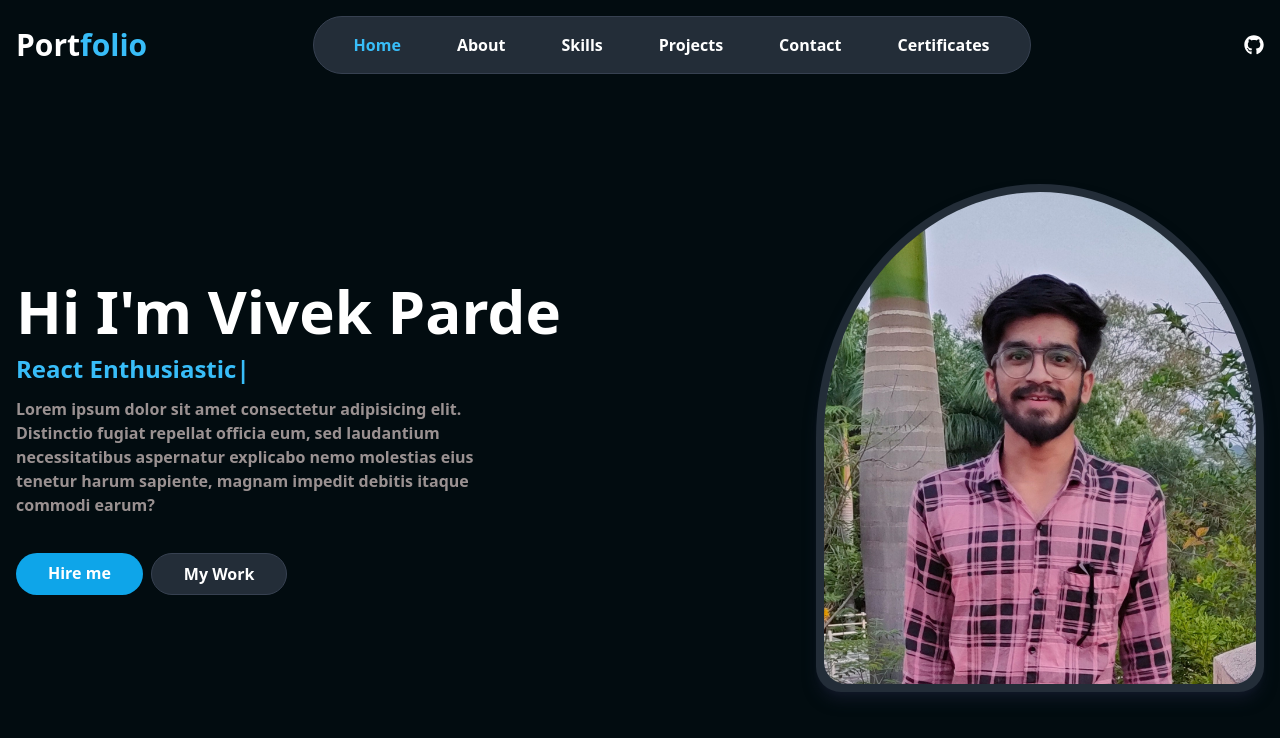
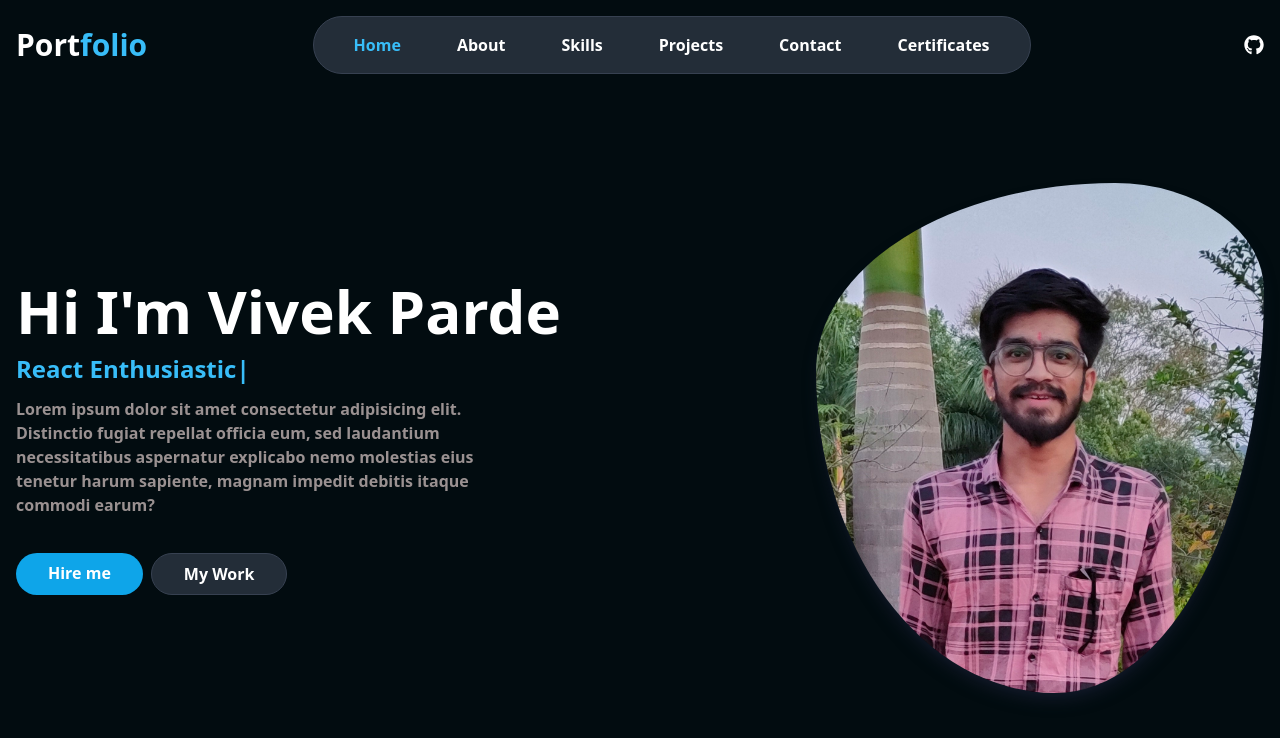
Before and after one commit to vivek3454/Portfolio, a React (Vite) app: page / in a window 1280 px wide. Shown: the top 738 px of the page. Built offline with nearby package versions, Linux system fonts and the light colour scheme; some icons are missing.

Commit message:
Added transitions

```diff
--- a/src/index.css
+++ b/src/index.css
@@ -2,14 +2,62 @@
 @tailwind components;
 @tailwind utilities;
 
-body{
+body {
     background: #020c10;
     color: #fff;
     font-weight: 800;
     overflow-x: hidden;
 }
 
-::selection{
+::selection {
     background: rgb(41, 194, 255);
     color: #fff;
 }
+
+.animate {
+    animation: anim 30s infinite;
+}
+
+@keyframes anim {
+
+    0%,
+    100% {
+        border-radius: 30% 70% 70% 30% / 30% 52% 48% 70%;
+    }
+
+    10% {
+        border-radius: 50% 50% 20% 80% / 25% 80% 20% 75%;
+    }
+
+    20% {
+        border-radius: 67% 33% 47% 53% / 37% 20% 80% 63%;
+    }
+
+    30% {
+        border-radius: 39% 61% 47% 53% / 37% 40% 60% 63%;
+    }
+
+    40% {
+        border-radius: 39% 61% 82% 18% / 74% 40% 60% 26%;
+    }
+
+    50% {
+        border-radius: 100%;
+    }
+
+    60% {
+        border-radius: 50% 50% 53% 47% / 72% 69% 31% 28%;
+    }
+
+    70% {
+        border-radius: 50% 50% 53% 47% / 26% 22% 78% 74%;
+    }
+
+    80% {
+        border-radius: 50% 50% 53% 47% / 26% 69% 31% 74%;
+    }
+
+    90% {
+        border-radius: 20% 80% 20% 80% / 20% 80% 20% 80%;
+    }
+}
--- a/src/pages/About.jsx
+++ b/src/pages/About.jsx
@@ -3,7 +3,7 @@ import { AiFillProject } from "react-icons/ai";
 import { MdVerified } from "react-icons/md";
 import { BsFillArrowDownCircleFill } from "react-icons/bs";
 import myResume from "../assets/myResume.pdf";
-import aboutGif from "../assets/images/aboutGif.gif";
+import aboutGif from "../assets/images/Developer.gif";
 
 const About = () => {
   return (
@@ -11,7 +11,7 @@ const About = () => {
       <div className="flex justify-between items-center gap-8 flex-col lg:flex-row mt-10">
         <div>
           <div
-            className="bg-[#232d38] max-w-sm p-2 shadow-lg rounded-xl shadow-gray-900">
+            className="bg-[#232d38] max-w-sm rounded-xl">
             <img src={aboutGif} className="w-full rounded-lg" alt="Home" />
           </div>
         </div>
--- a/src/pages/Home.jsx
+++ b/src/pages/Home.jsx
@@ -10,7 +10,7 @@ const Home = () => {
         <h1 className="text-6xl">Hi I&apos;m Vivek Parde</h1>
         <TypeAnimation
           sequence={[
-            "Full Stack Developer",
+            "Full Stack Web Developer",
             1000,
             "React Enthusiastic",
             1000,
@@ -21,7 +21,6 @@ const Home = () => {
           className="text-2xl text-sky-400"
           repeat={Infinity}
         />
-        {/* <p className="text-2xl"></p> */}
         <p className="max-w-lg text-[#9a9191]">Lorem ipsum dolor sit amet consectetur adipisicing elit. Distinctio fugiat repellat officia eum, sed laudantium necessitatibus aspernatur explicabo nemo molestias eius tenetur harum sapiente, magnam impedit debitis itaque commodi earum?</p>
         <div className="flex gap-2 mt-6">
           <Link to={"/contact"} className="px-8 py-2 bg-sky-500 hover:bg-sky-600 rounded-full">Hire me</Link>
@@ -30,8 +29,10 @@ const Home = () => {
       </div>
       <div>
         <div
-          className="bg-[#232d38] max-w-md rounded-[90%_90%_45px_45px] p-2 shadow-lg shadow-gray-900">
-          <img src={homeImg} className="w-full h-full rounded-[90%_90%_40px_40px]" alt="Home" />
+          className="animate max-w-md overflow-hidden shadow-lg shadow-gray-900"
+          style={{ borderRadius: "30% 70% 70% 30% / 30% 36% 64% 70%" }}
+        >
+          <img src={homeImg} className="w-full h-full" alt="Home" />
         </div>
       </div>
     </section>
--- a/src/pages/Skills.jsx
+++ b/src/pages/Skills.jsx
@@ -4,10 +4,10 @@ import { skills } from "../data/skills";
 const Skills = () => {
   return (
     <section className="py-10">
-      <div className="flex justify-center">
+      <div className="flex justify-center items-center h-[70vh]">
         <div className="max-w-4xl flex flex-wrap justify-center gap-5 mt-10">
           {skills.map((skill) => (
-            <div key={skill.name} className="w-32 bg-[#232d38] flex flex-col justify-between p-3 pb-2 shadow-md shadow-black/50  transition-colors duration-200 hover:text-sky-500 rounded-md">
+            <div key={skill.name} className="w-32 bg-[#232d38] hover:-rotate-3 hover:scale-105 transition-all flex flex-col justify-between p-3 pb-2 shadow-md shadow-black/50 duration-200 hover:text-sky-500 rounded-md">
               <div className="img-box">
                 <img src={skill.img} className="w-full h-28 object-contain" alt={skill.name} />
               </div>
```
Also changed, not shown: src/assets/images/Developer.gif (added), src/assets/images/aboutGif.gif (deleted).
